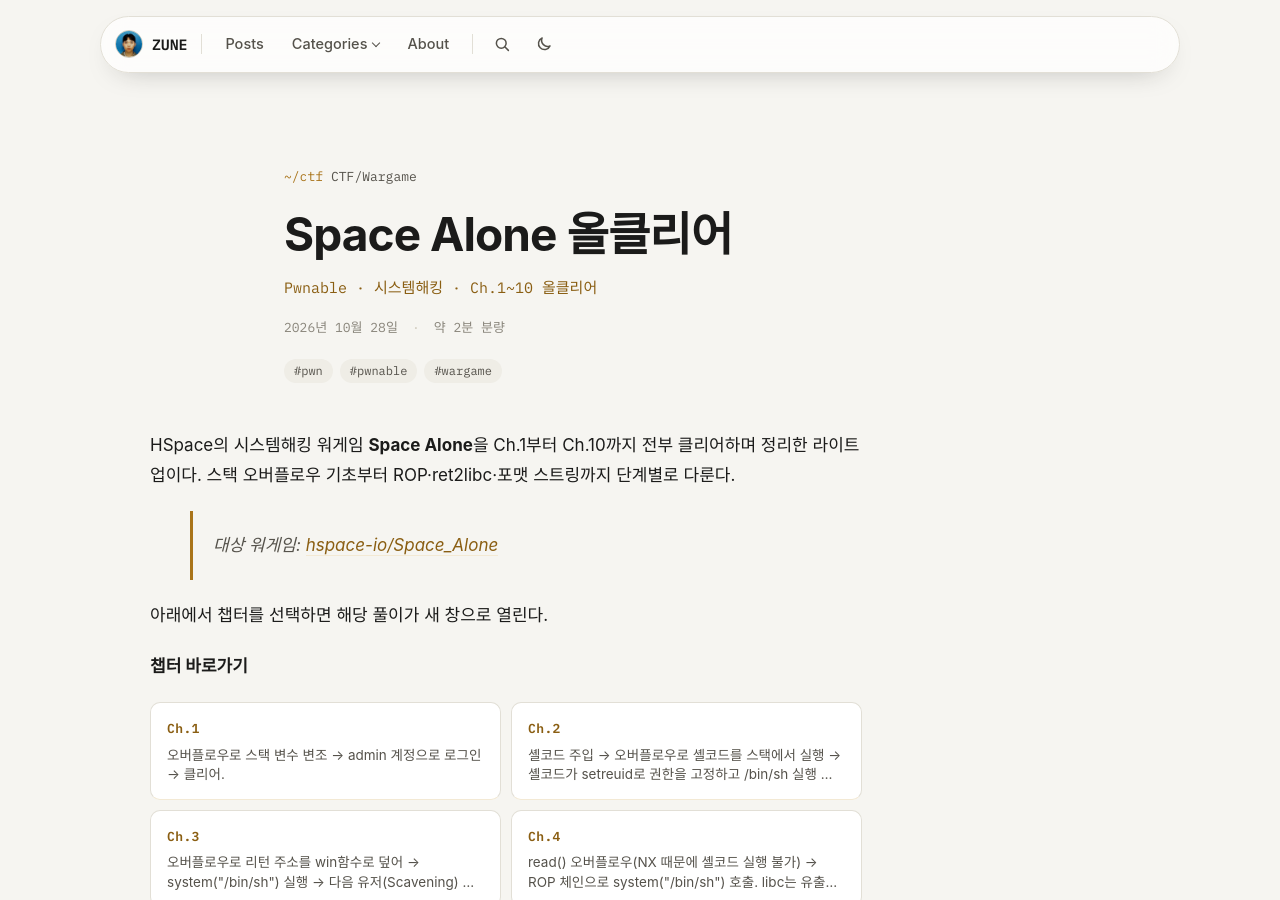
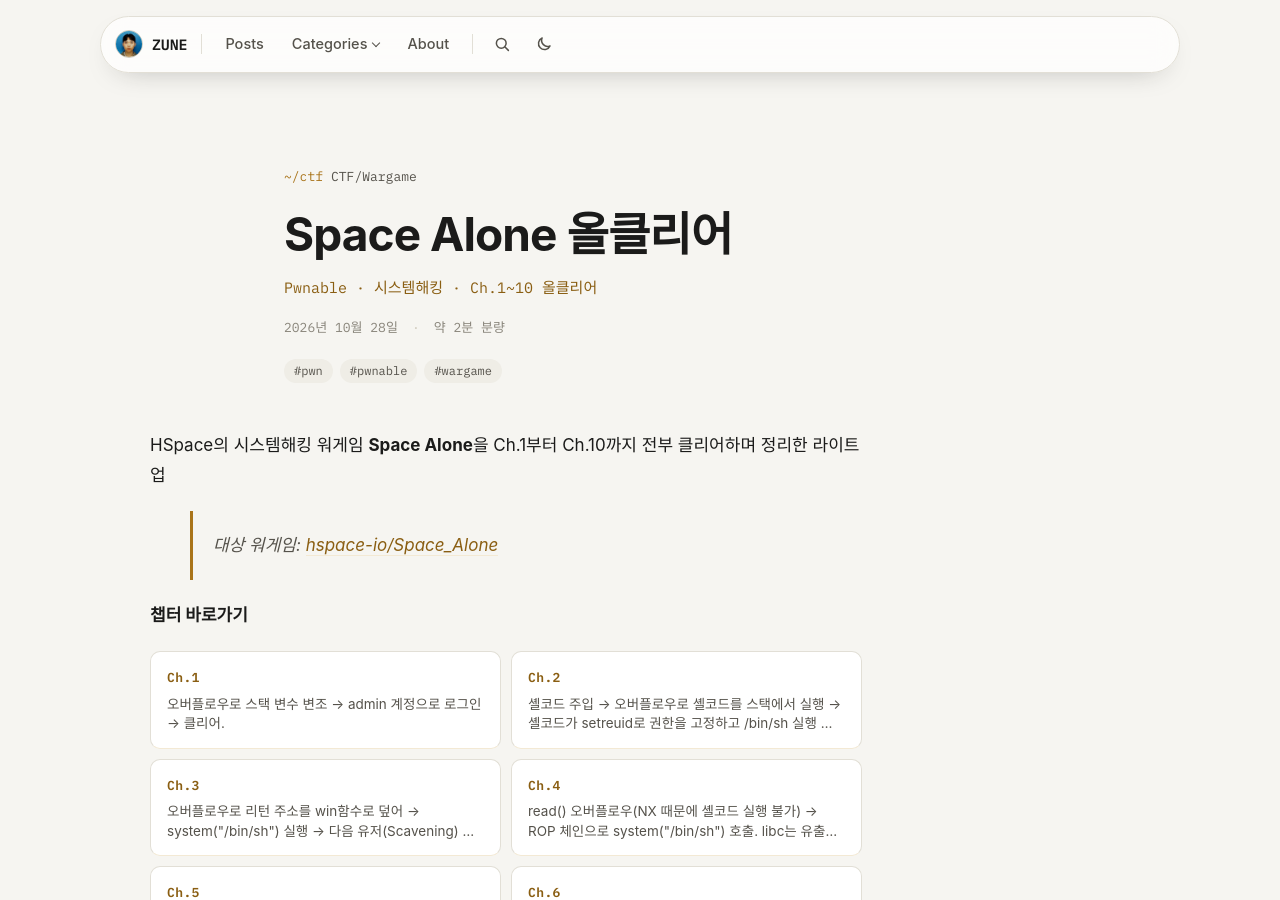
Before and after one commit to junseopark0216/junseopark0216.github.io, a Jekyll site: the page built from _posts/2026-10-28-space-alone.md, in a window 1280 px wide and 900 px high. Built offline with Jekyll 4.4.1, drawn with Linux system fonts in a browser that asks for light colours; some web fonts are replaced.

Commit message:
Update 2026-10-28-space-alone.md

```diff
--- a/_posts/2026-10-28-space-alone.md
+++ b/_posts/2026-10-28-space-alone.md
@@ -7,11 +7,8 @@ group: wargame
 tags: ["pwn", "pwnable", "wargame"]
 ---
 
-HSpace의 시스템해킹 워게임 **Space Alone**을 Ch.1부터 Ch.10까지 전부 클리어하며 정리한 라이트업이다. 스택 오버플로우 기초부터 ROP·ret2libc·포맷 스트링까지 단계별로 다룬다.
-
+HSpace의 시스템해킹 워게임 **Space Alone**을 Ch.1부터 Ch.10까지 전부 클리어하며 정리한 라이트업
 > 대상 워게임: [hspace-io/Space_Alone](https://github.com/hspace-io/Space_Alone)
-
-아래에서 챕터를 선택하면 해당 풀이가 새 창으로 열린다.
 
 **챕터 바로가기**
 
```
